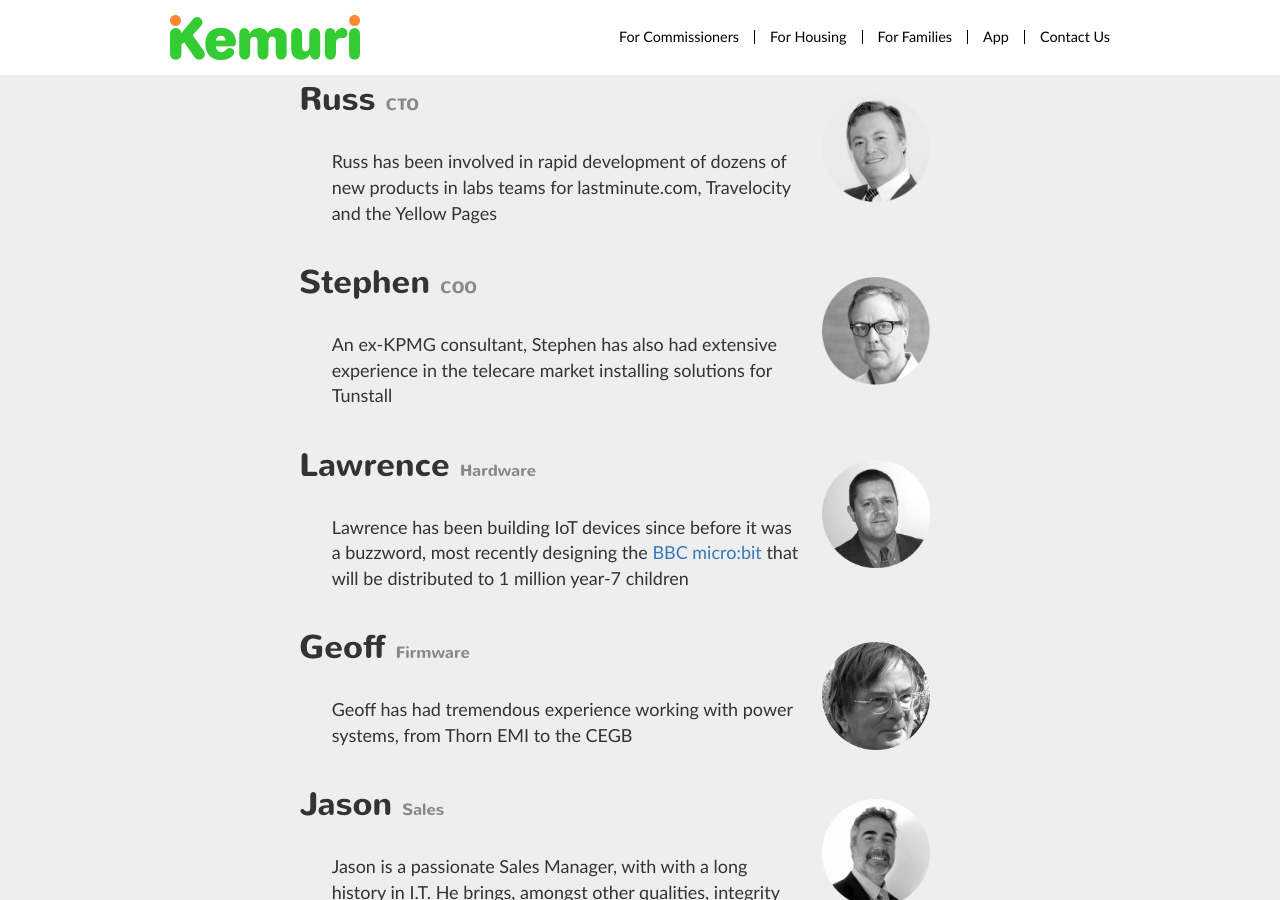
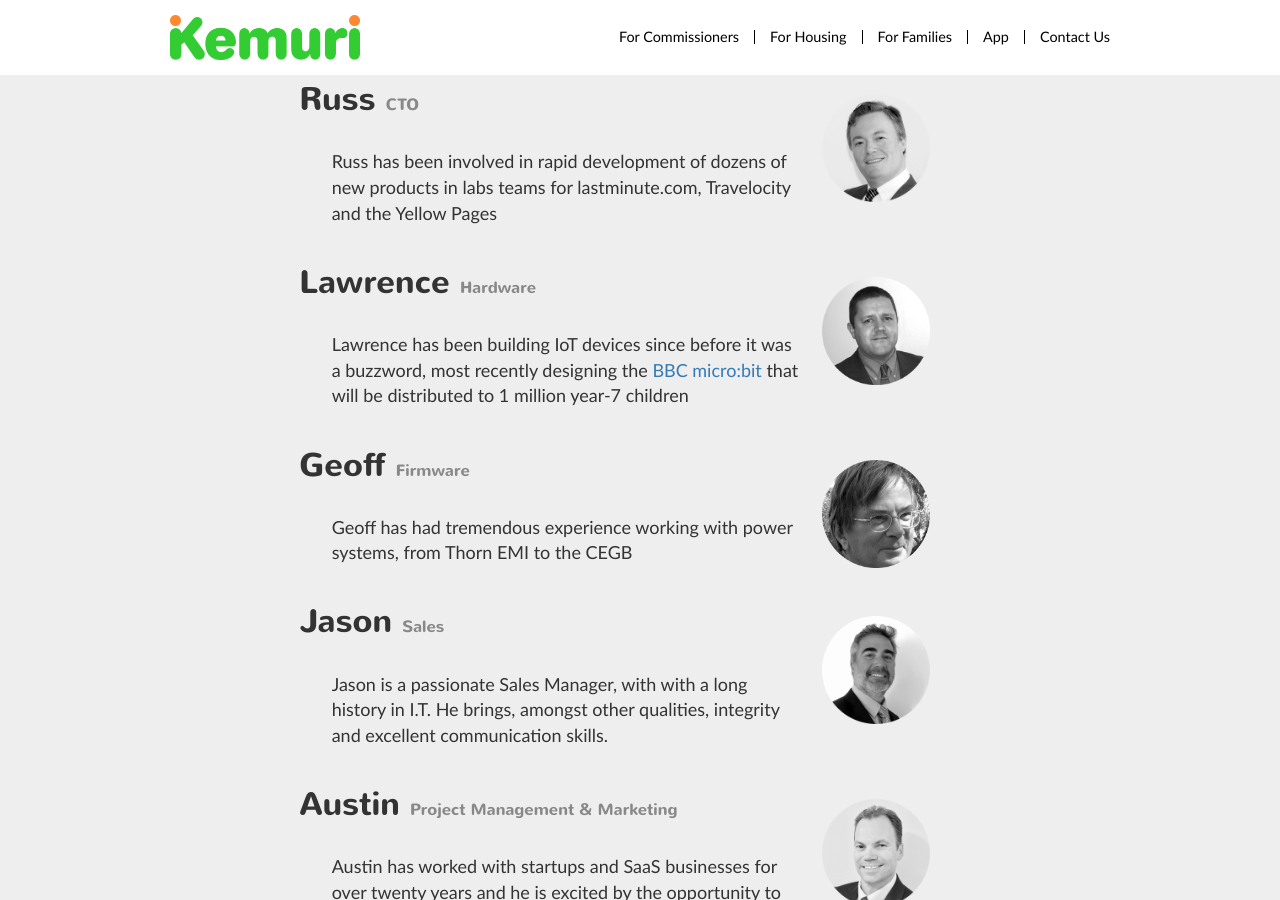
Before and after one commit to intelligentlilli/kemurisense.github.io, a Jekyll site: the page built from team.html, in a window 1280 px wide and 900 px high, scrolled down 423 px. Built offline with Jekyll 4.4.1, drawn with Linux system fonts in a browser that asks for light colours.

Commit message:
Update team page

```diff
--- a/team.html
+++ b/team.html
@@ -28,11 +28,6 @@ permalink: /team/
 						{% include mugshot.html  name="Russ Anderson" alignment="right" src="BW-Russ-Anderson.png" %}
 						<h2>Russ <span>CTO</span></h2>
 						<p>Russ has been involved in rapid development of dozens of new products in labs teams for lastminute.com, Travelocity and the Yellow Pages</p>
-					</li>
-					<li>
-						{% include mugshot.html  name="Stephen Colony" alignment="right" src="BW-Stephen-Coloney.png" %}
-						<h2>Stephen <span>COO</span></h2>
-						<p>An ex-KPMG consultant, Stephen has also had extensive experience in the telecare market installing solutions for Tunstall</p>
 					</li>
 					<li>
 						{% include mugshot.html  name="Lawrence Archard" alignment="right" src="BW-Lawrence-Archard.png" %}
```
